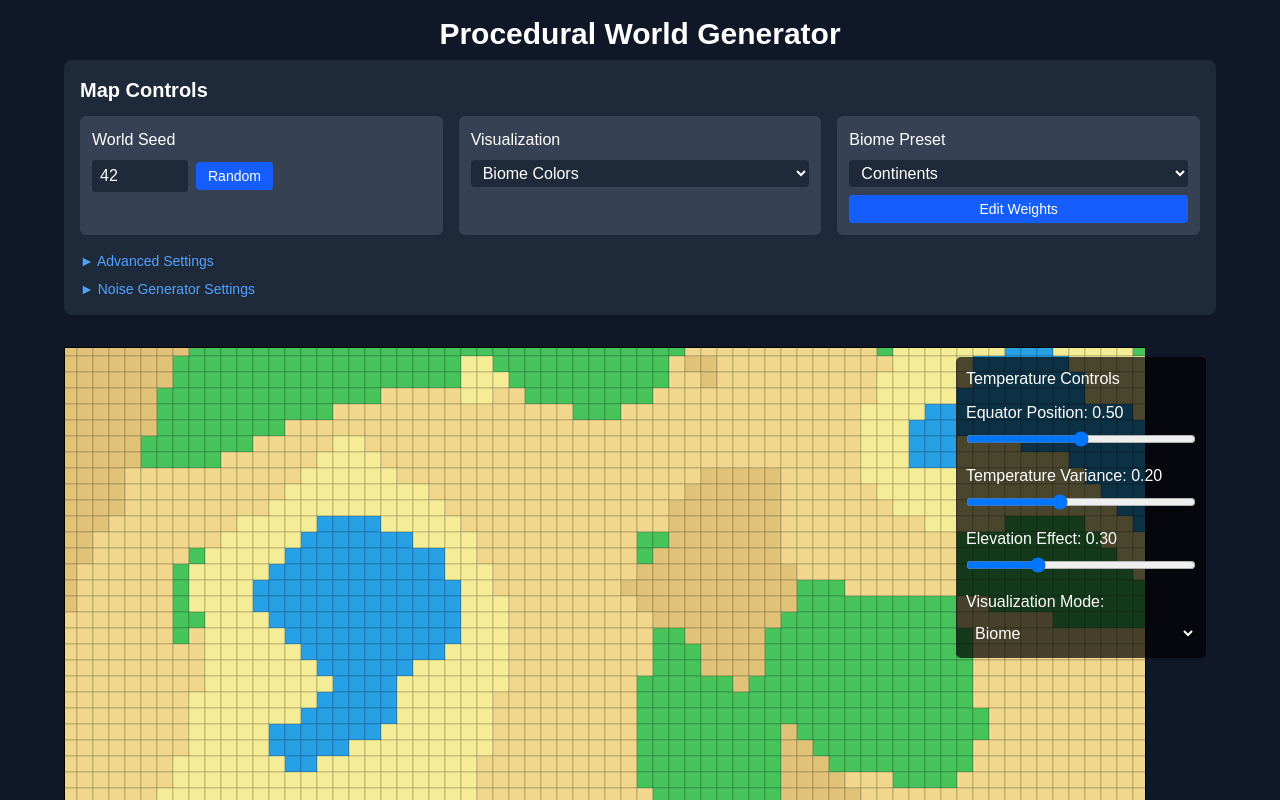
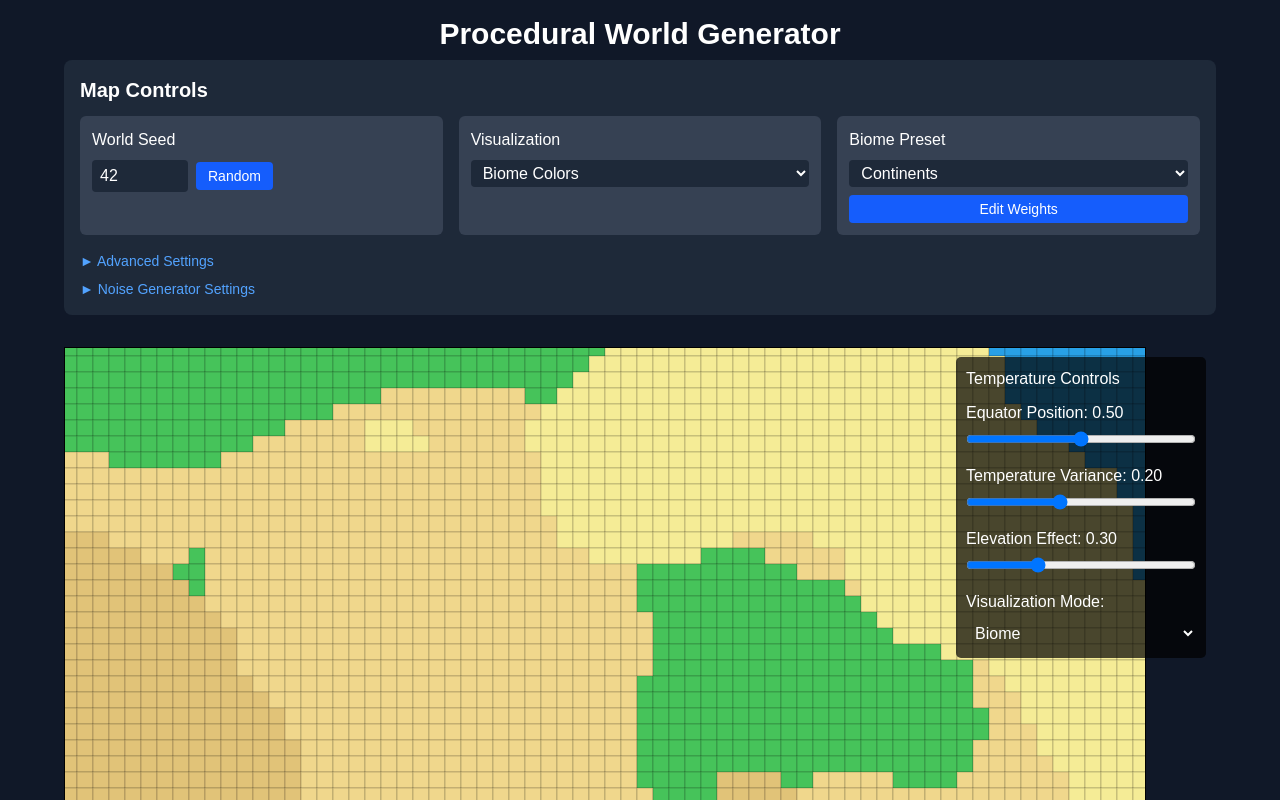
Before and after one commit to romxai/world-generation, a Next.js app: page / in a window 1280 px wide. Shown: the top 800 px of the page. Built offline with nearby package versions, Linux system fonts and the light colour scheme.

Commit message:
Update elevation scale and biome weights in world generation; adjust MEDIUM elevation band for improved terrain accuracy and switch to island biome presets for better map diversity.

```diff
--- a/src/app/components/WorldGenerator/WorldMap.tsx
+++ b/src/app/components/WorldGenerator/WorldMap.tsx
@@ -73,7 +73,7 @@ const WorldMap: React.FC<WorldMapProps> = ({
   tileSize = DEFAULT_TILE_SIZE,
   seed = DEFAULT_SEED,
   debug = DEBUG_MODE,
-  biomeWeights = BIOME_PRESETS.CONTINENTS,
+  biomeWeights = BIOME_PRESETS.ISLANDS,
   noiseDetail = NOISE_DETAIL,
   noiseFalloff = NOISE_FALLOFF,
   visualizationMode = VisualizationMode.BIOME,
--- a/src/app/components/WorldGenerator/biomeMapper.ts
+++ b/src/app/components/WorldGenerator/biomeMapper.ts
@@ -24,7 +24,7 @@ export const ELEVATION_BANDS = {
   WATER_SHALLOW: 0.4,
   SHORE: 0.45,
   LOW: 0.55,
-  MEDIUM: 0.7,
+  MEDIUM: 0.65,
   HIGH: 0.8,
   VERY_HIGH: 0.9,
 };
--- a/src/app/components/WorldGenerator/config.ts
+++ b/src/app/components/WorldGenerator/config.ts
@@ -16,7 +16,7 @@ export const NOISE_FALLOFF = 0.2; // Falloff rate for noise
 export const DEFAULT_OCTAVES = 4; // Default number of octaves for noise
 export const DEFAULT_OCTAVE_WEIGHT = 0.5; // Default weight for each octave
 export const DEFAULT_MOISTURE_SCALE = 150; // Default scale for moisture noise (higher = larger features)
-export const DEFAULT_ELEVATION_SCALE = 100; // Default scale for elevation noise (higher = larger features)
+export const DEFAULT_ELEVATION_SCALE = 200; // Default scale for elevation noise (higher = larger features)
 
 // Temperature & climate settings
 export const DEFAULT_EQUATOR_POSITION = 0.5; // Where the equator is located (0-1)
```
